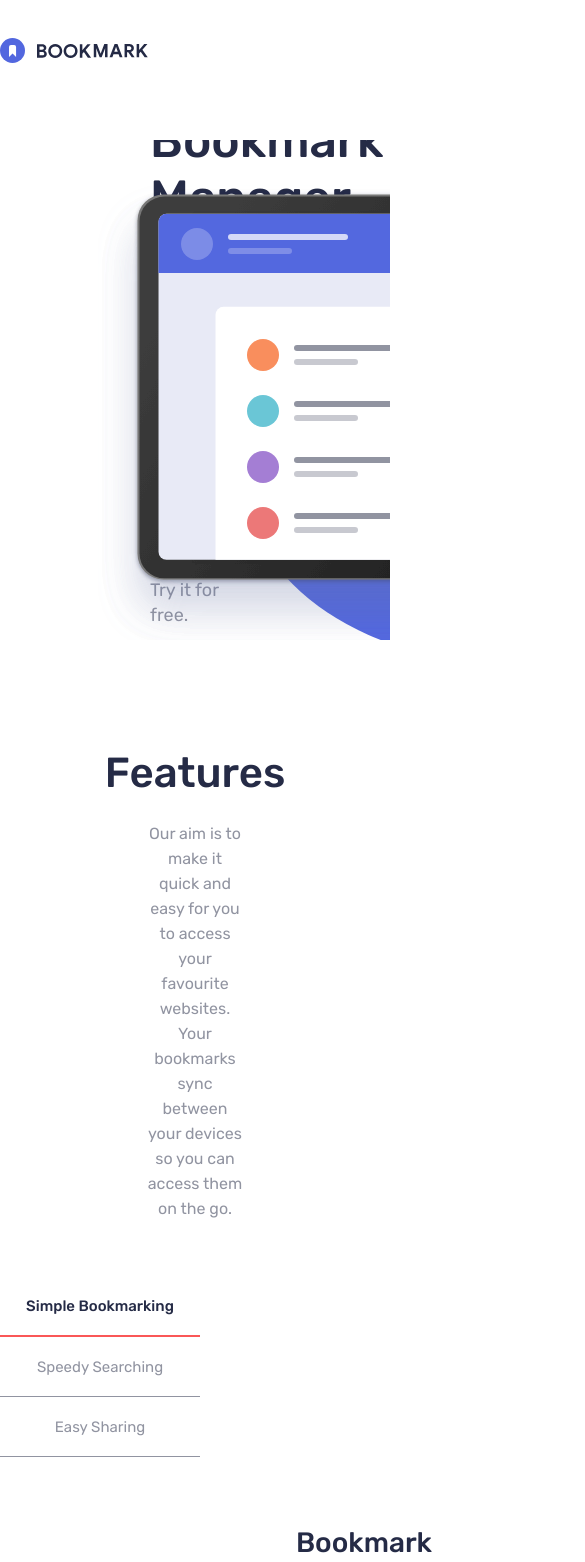
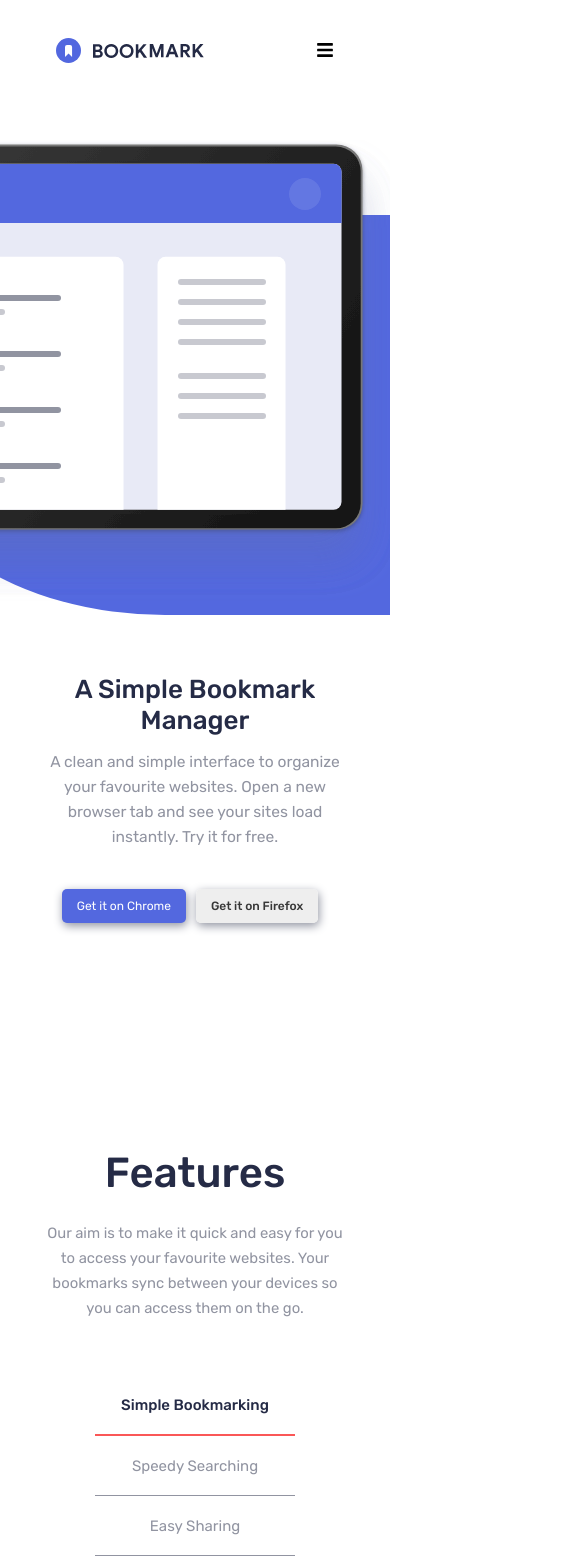
Before and after one commit to BillyJoeDev/bookmark-landing, a React (Create React App) app: page / in a window 390 px wide. Shown: the top 1562 px of the page, 585 px wide, since content can reach past the window. Built offline with nearby package versions, Linux system fonts and the light colour scheme.

Commit message:
Mobile Responsive Updates

```diff
--- a/src/components/Download/Download.css
+++ b/src/components/Download/Download.css
@@ -101,3 +101,38 @@
     padding: 20px 0 30px 0;
     filter: brightness(5%);
 }
+
+@media screen and (max-width: 760px) {
+    .download-wrapper-header {
+        width: 80%;
+    }
+
+    .download-wrapper-header h1 {
+        font-size: 20px;
+    }
+
+    .download-wrapper-header p {
+        font-size: clamp(12px, 3.8vw, 16px);
+    }
+
+    .downloads-wrapper {
+        flex-direction: column;
+    }
+
+    .download {
+        margin-top: 40px;
+        width: 80%;
+    }
+
+    .download.two, .download.three {
+        margin-top: 40px;
+    }
+
+    .download-dots {
+        width: 230px;
+    }
+
+    .download button {
+        font-size: 12px;
+    }
+}
--- a/src/components/FAQ/FAQ.css
+++ b/src/components/FAQ/FAQ.css
@@ -75,3 +75,25 @@
 .faq:hover .faq-header {
     color: var(--primary-color-red);
 }
+
+@media screen and (max-width: 760px) {
+    .faq-header-container {
+        width: 80%;
+    }
+
+    .faq-header-container h1 {
+        font-size: 20px;
+    }
+
+    .faq-header-container p {
+        font-size: clamp(12px, 3.8vw, 16px);
+    }
+
+    .faq-container {
+        width: 80%;
+    }
+
+    .faq-header {
+        font-size: 14px;
+    }
+}
--- a/src/components/Features/Features.css
+++ b/src/components/Features/Features.css
@@ -112,3 +112,43 @@
     color: var(--primary-color-blue);
     border: 2px solid var(--primary-color-blue);
 }
+
+@media screen and (max-width: 760px)
+{
+    .features-header {
+        width: 80%;
+    }
+
+    .features-header p {
+        font-size: clamp(14px, 3.8vw, 16px);
+    }
+
+    .features-section-buttons {
+        display: flex;
+        flex-direction: column;
+        align-items: center;
+        justify-content: center;
+    }
+
+    .features-section-info {
+        display: flex;
+        flex-direction: column;
+    }
+
+    .features-section-content {
+        width: 80%;
+        text-align: center;
+    }
+
+    .features-section-content button {
+        display: none;
+    }
+
+    .features-section-content h1 {
+        font-size: 23px;
+    }
+
+    .features-section-content p {
+        font-size: clamp(12px, 3.8vw, 16px);
+    }
+}
--- a/src/components/Hero/Hero.css
+++ b/src/components/Hero/Hero.css
@@ -80,3 +80,52 @@
     top: -80px;
     left: -150px;
 }
+
+@media screen and (max-width: 768px) {
+    .hero-wrapper {
+        display: flex;
+        flex-direction: column-reverse;
+    }
+
+    .hero-image-wrapper {
+        height: 400px;
+        width: 600px;
+        position: relative;
+        top: 75px;
+        border-top-left-radius: 45%;
+        border-bottom-left-radius: 45%;
+        background-color: var(--primary-color-blue);
+    }
+
+    .hero-image-wrapper img {
+        position: relative;
+        top: -80px;
+        left: -150px;
+    }
+
+    .hero-info {
+        margin-left: 0;
+        width: 80%;
+        text-align: center;
+    }
+
+    .hero-info h1 {
+        font-size: 26px;
+    }
+
+    .hero-info p {
+        font-size: clamp(12px, 4vw, 16px);
+    }
+
+    .hero-info-buttons {
+        display: flex;
+        flex-direction: row;
+        align-items: center;
+        justify-content: center;
+    }
+
+    .hero-button-primary, .hero-button-secondary {
+        padding: 10px 15px;
+        font-size: 12px;
+    }
+}
--- a/src/components/Navbar/Navbar.css
+++ b/src/components/Navbar/Navbar.css
@@ -9,6 +9,10 @@
 
 .navbar-wrapper img {
     margin-right: 581px;
+}
+
+.mobile-nav {
+    display: none;
 }
 
 .navbar-links {
@@ -52,3 +56,18 @@
     border: 2px solid var(--primary-color-red);
     background-color: transparent;
 }
+
+@media screen and (max-width: 768px)
+{
+    .mobile-nav {
+        display: block;
+    }
+
+    .navbar-links {
+        display: none;
+    }
+
+    .navbar-wrapper img {
+        margin-right: 0;
+    }
+}
--- a/src/components/Navbar/Navbar.jsx
+++ b/src/components/Navbar/Navbar.jsx
@@ -1,10 +1,12 @@
 import React from 'react'
 import './Navbar.css'
+import { FaBars } from 'react-icons/fa'
 
 const Navbar = () => {
   return (
     <nav className='navbar-wrapper'>
         <img src='images/logo-bookmark.svg'/>
+        <FaBars className='mobile-nav' />
         <ul className='navbar-links'>
             <li className='navbar-link'>FEATURES</li>
             <li className='navbar-link'>PRICING</li>
```
